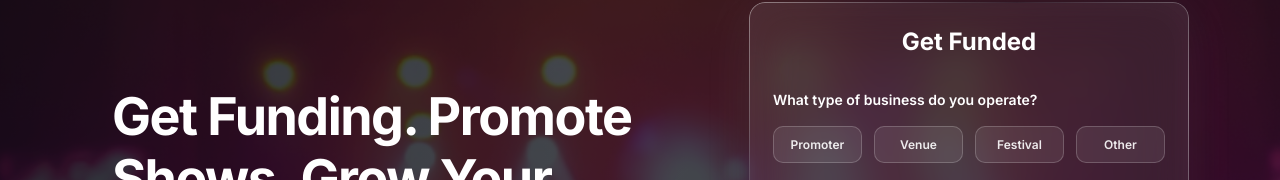
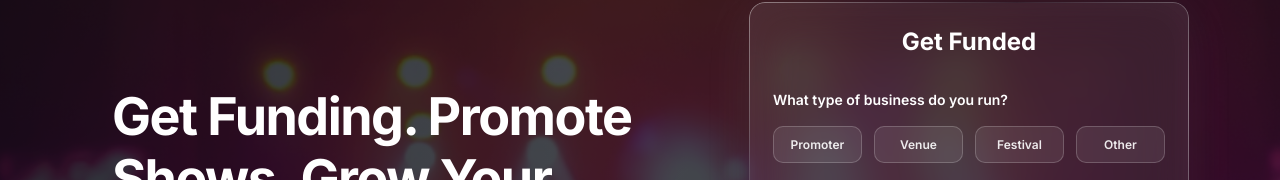
Before and after one commit to soundcheck-capital/soundcheck-showcase, a Next.js app: page / in a window 1280 px wide. Shown: the part 121-301 px from the top of the page. Built offline with nearby package versions, Linux system fonts and the light colour scheme; no server answers.

Commit message:
Update customer type label copy

```diff
--- a/components/Hero.js
+++ b/components/Hero.js
@@ -218,7 +218,7 @@ export default function Hero() {
             <h3 className="hero-form-title">Get Funded</h3>
             <div className="hero-form-field hero-form-customer-type">
               <label className="hero-form-customer-type-label" htmlFor="customer-type-select">
-              What type of business do you operate?
+              What type of business do you run?
               </label>
              {/* <select
                 id="customer-type-select"
```
